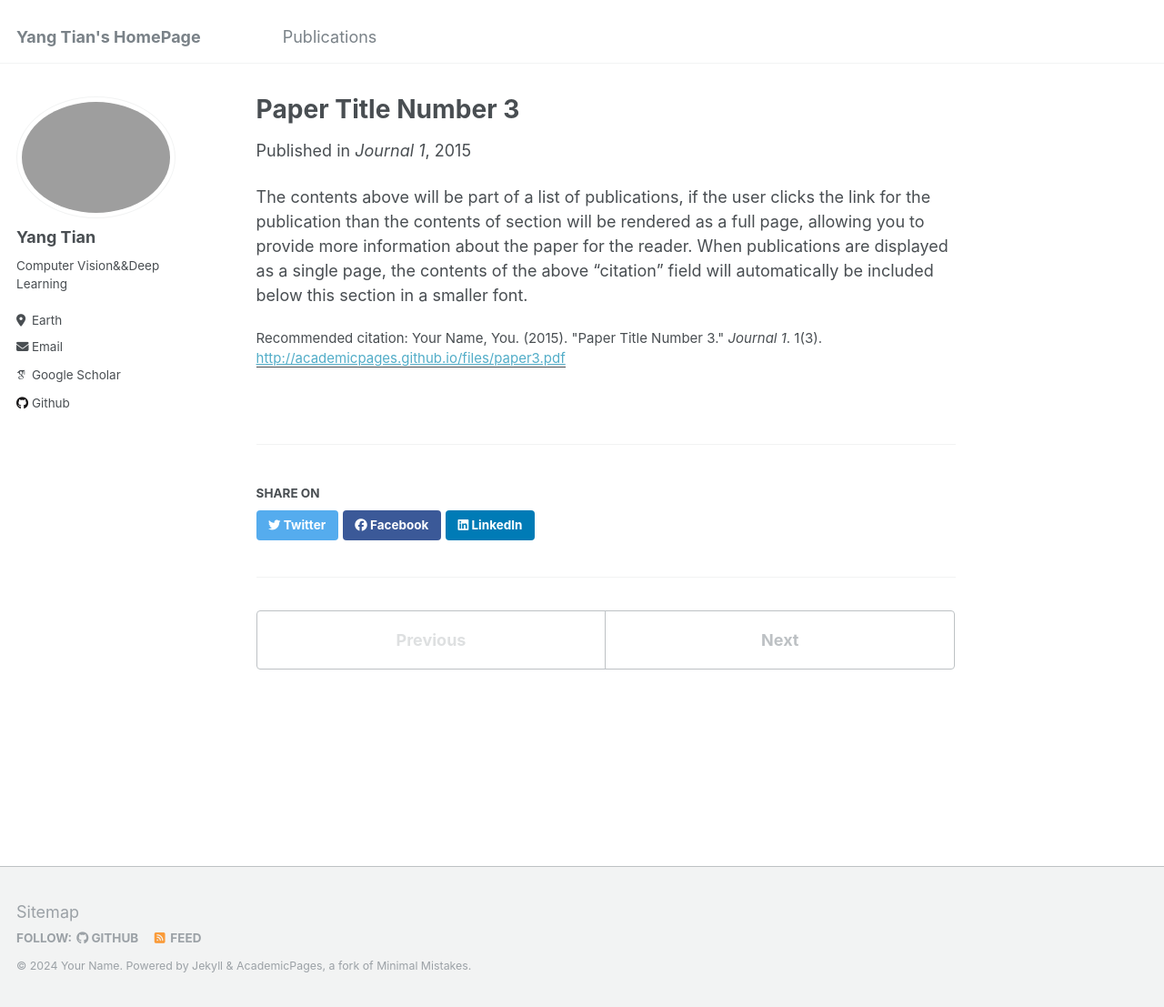
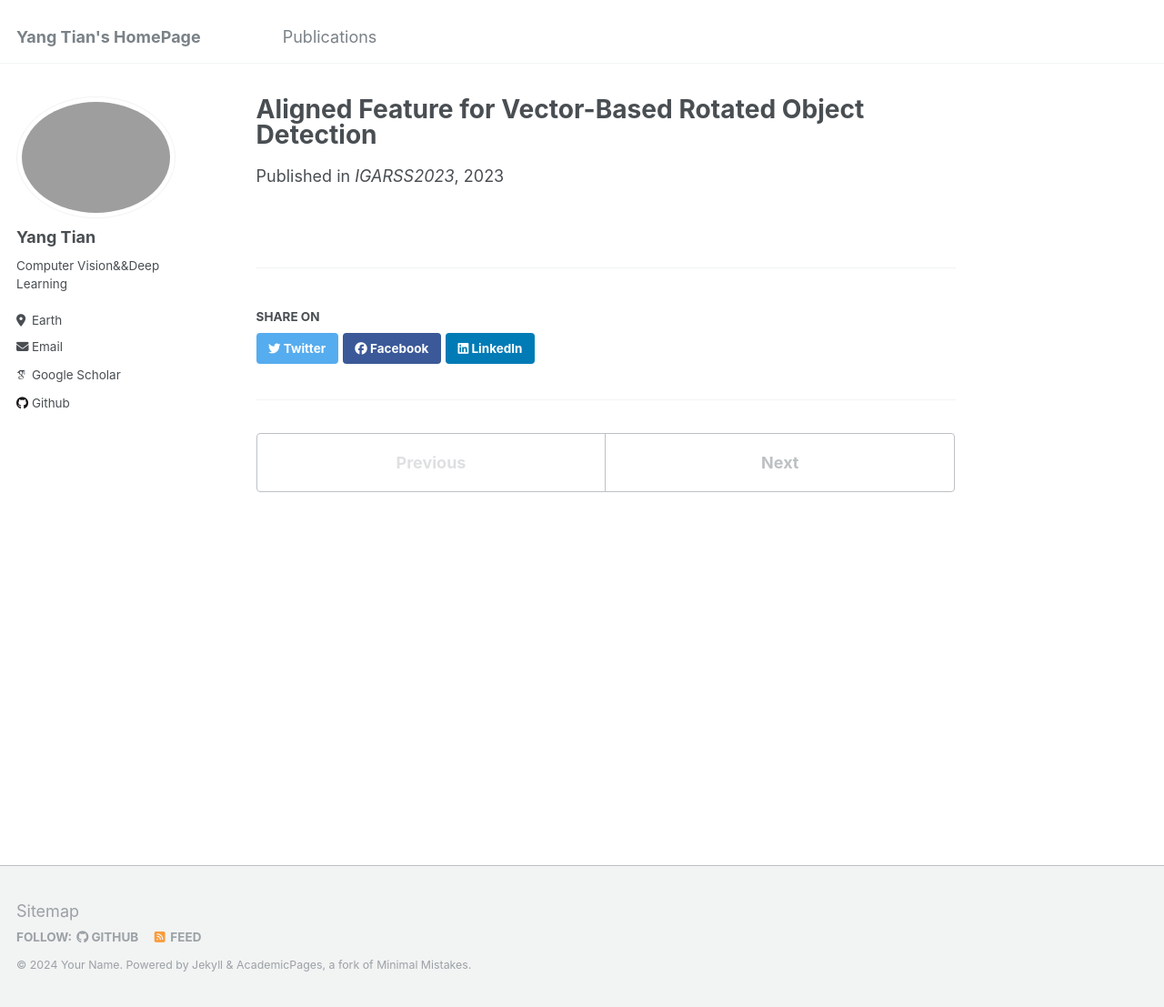
Before and after one commit to yangtian6781/yangtian6781.github.io, a Jekyll site: the page built from _publications/2015-10-01-paper-title-number-3.md, in a window 1280 px wide and 1107 px high. Shown: the whole window at 91% size. Built offline with Jekyll 4.4.1, drawn with Linux system fonts in a browser that asks for light colours; some web fonts are replaced.

Commit message:
Update 2015-10-01-paper-title-number-3.md

```diff
--- a/_publications/2015-10-01-paper-title-number-3.md
+++ b/_publications/2015-10-01-paper-title-number-3.md
@@ -1,12 +1,9 @@
 ---
-title: "Paper Title Number 3"
+title: "Aligned Feature for Vector-Based Rotated Object Detection"
 collection: publications
-permalink: /publication/2015-10-01-paper-title-number-3
-excerpt: 'This paper is about the number 3. The number 4 is left for future work.'
-date: 2015-10-01
-venue: 'Journal 1'
-paperurl: 'http://academicpages.github.io/files/paper3.pdf'
-citation: 'Your Name, You. (2015). &quot;Paper Title Number 3.&quot; <i>Journal 1</i>. 1(3).'
+permalink: /publication/2023-4
+excerpt: 'Angle-based methods have become mainstream in rotated object detection, while the vector-based method has shown advantages in solving angular periodicity. However, the vector-based method uses basic CenterNet structure, where the feature misalignment and top-feature weakening problem exist, limiting the detection performance. In this paper, we explore the structure of vector-based method and integrate feature aggregation and feature alignment into the detector, promoting final detection performance. To be specific, Semantic Feedback Feature Pyramid Network (SFFPN) and Attention-based Deformable Convolution Network (ADCN) are designed accordingly, and these two parts of sub-networks are finely embedded in the detector. We hope that our discovery and designs can make vector-based a common rotation detection method.'
+date: 2023-04-08
+venue: 'IGARSS2023'
+paperurl: 'https://ieeexplore.ieee.org/document/10283200'
 ---
-
-The contents above will be part of a list of publications, if the user clicks the link for the publication than the contents of section will be rendered as a full page, allowing you to provide more information about the paper for the reader. When publications are displayed as a single page, the contents of the above "citation" field will automatically be included below this section in a smaller font.
```
